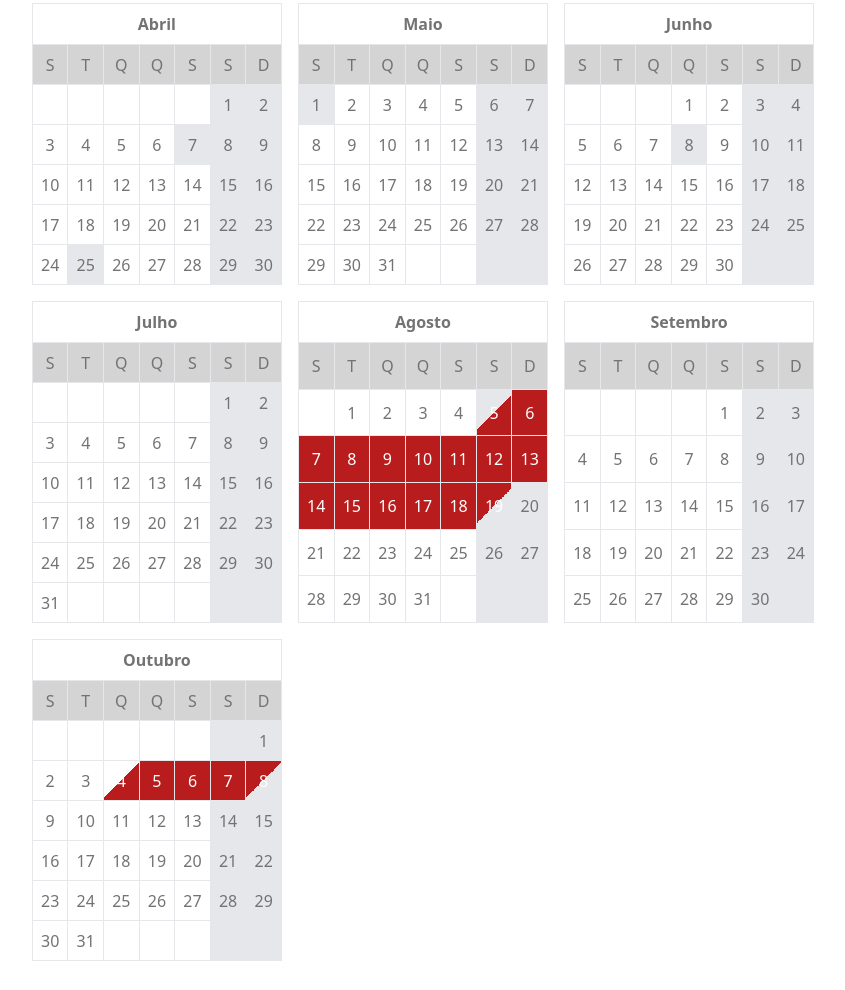
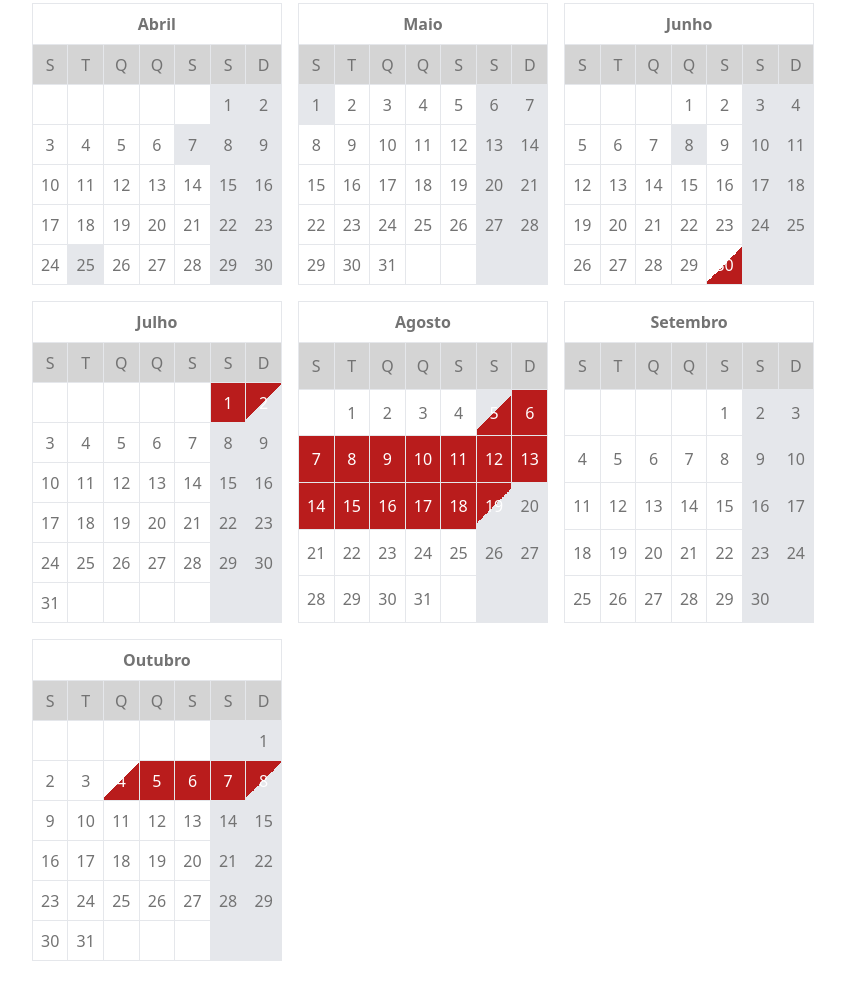
Before and after one commit to pedropalmares/casadaslameirinhas, a website: page index.html in a window 1280 px wide. Shown: the part 7240-8230 px from the top of the page, without its empty margins (217-1062 px from the left). Drawn offline with Linux system fonts and the light colour scheme; some packages are replaced by stand-ins of ours.

Commit message:
Ocupado 30/6 - 2/7

```diff
--- a/index.html
+++ b/index.html
@@ -659,7 +659,9 @@
                             <td>27</td>
                             <td>28</td>
                             <td>29</td>
-                            <td>30</td>
+                            <td>
+                                <div class="free-occupied">30</div>
+                            </td>
                             <td class="dayoff"></td>
                             <td class="dayoff"></td>
                         </tr>
@@ -686,8 +688,10 @@
                             <td></td>
                             <td></td>
                             <td></td>
-                            <td class="dayoff">1</td>
-                            <td class="dayoff">2</td>
+                            <td class="occupied">1</td>
+                            <td>
+                                <div class="occupied-dayoff">2</div>
+                            </td>
                         </tr>
                         <tr>
                             <td>3</td>
```
